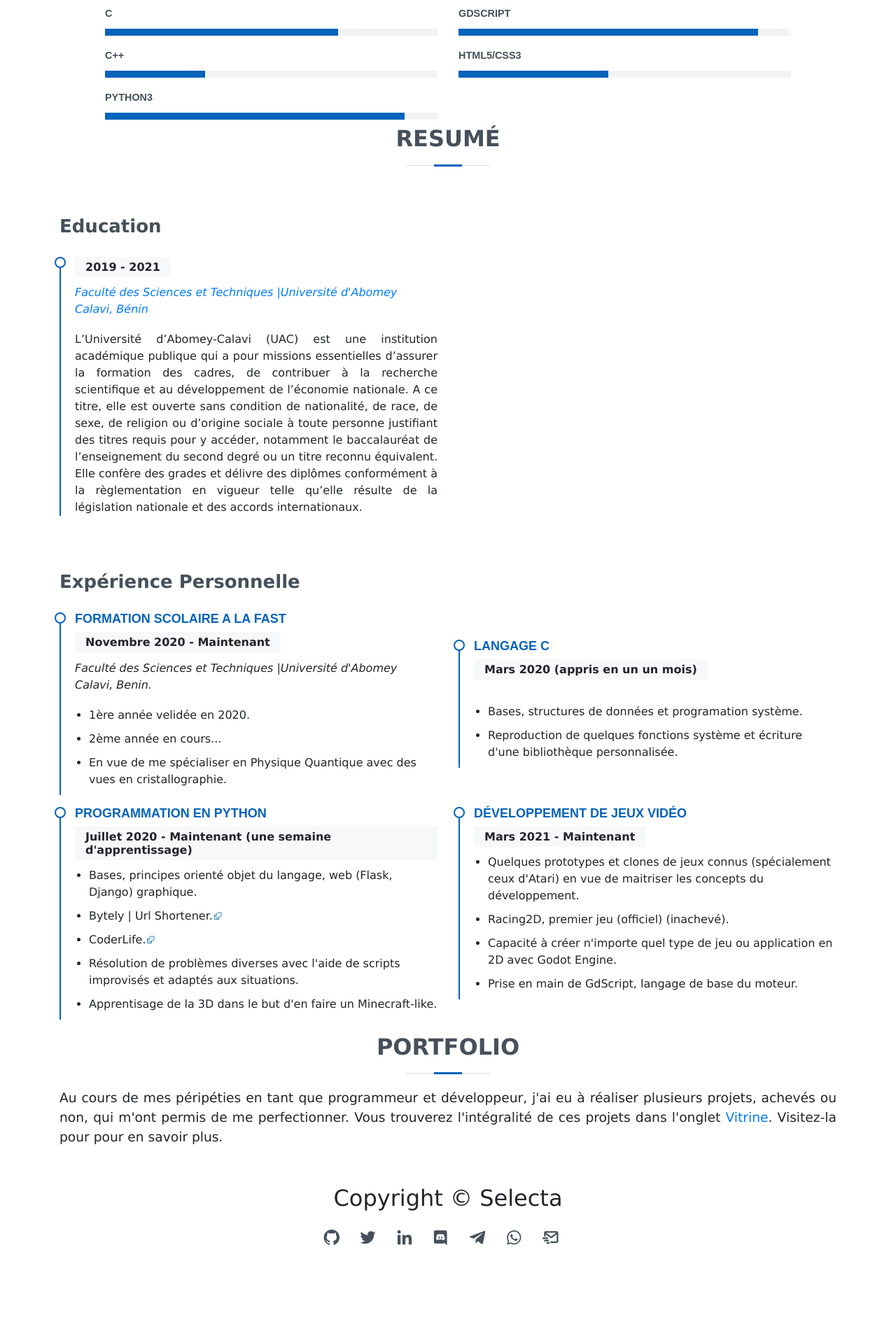
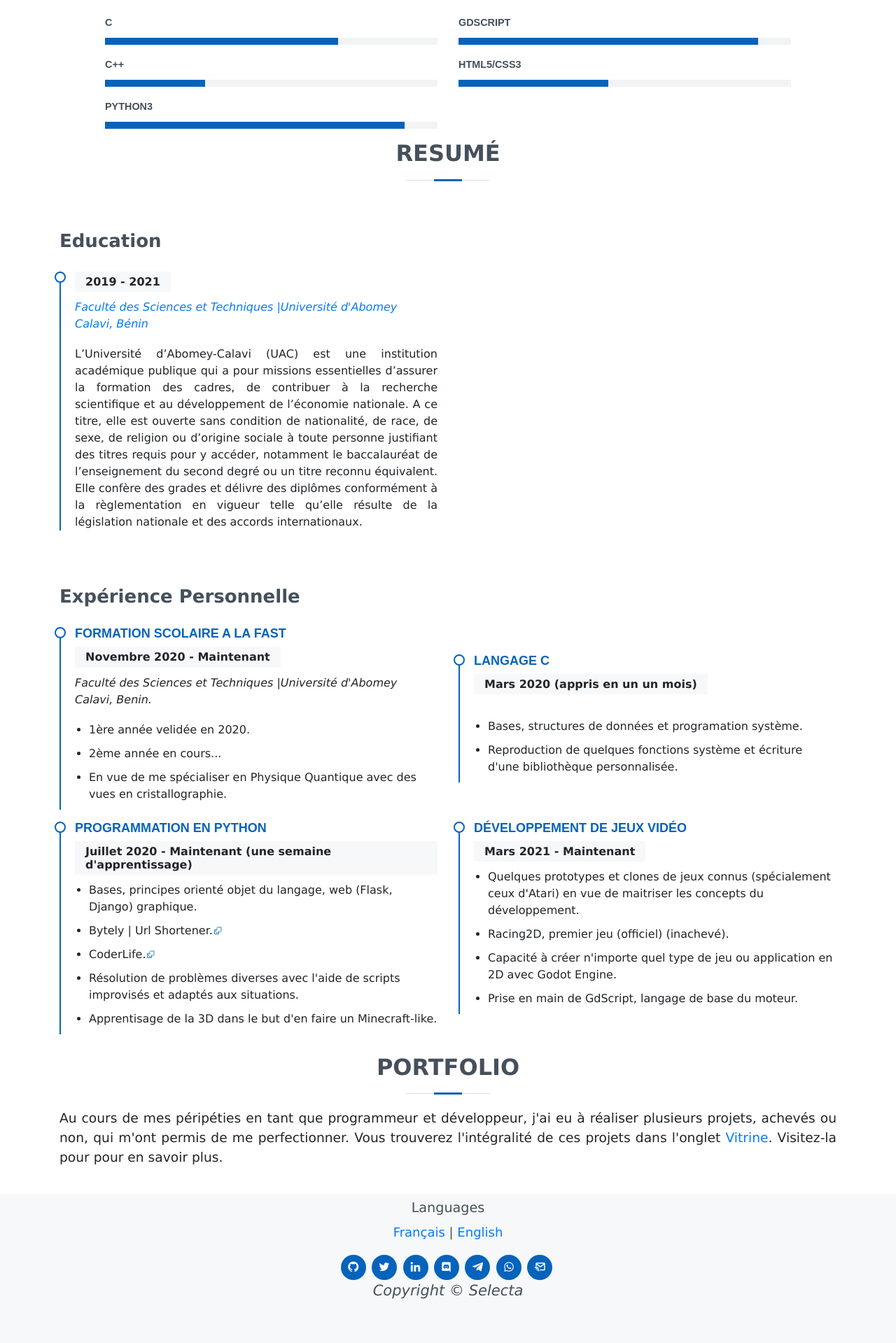
Before and after one commit to 6fried/CoderLife, a Django app: page /about/ in a window 1280 px wide. Shown: the part 1249-3168 px from the top of the page at 70% size. Before the commit the page ends 3029 px from the top, so only its background shows below. Run offline with Django 3.2, Linux system fonts and the light colour scheme; parts of the project's set-up code (start-up, migrations or seed data) failed here and were passed over; some libraries are stand-ins or nearby versions.

Commit message:
error 500 bug fixed

```diff
--- a/showcase/admin.py
+++ b/showcase/admin.py
@@ -1,11 +1,11 @@
 from django.contrib import admin
-from .models import Showcase
+from .models import Project
 
-class ShowcaseAdmin(admin.ModelAdmin):
+class ProjectAdmin(admin.ModelAdmin):
     list_display = ('name', 'slug', 'created_at')
     list_filter = ('created_at',)
     search_fields = ('name', 'content')
     prepopulated_fields = {'slug': ('name',)}
     ordering = ('created_at',)
 
-admin.site.register(Showcase, ShowcaseAdmin)
+admin.site.register(Project, ProjectAdmin)
--- a/showcase/models.py
+++ b/showcase/models.py
@@ -1,7 +1,7 @@
 from django.db import models
 from taggit.managers import TaggableManager
 
-class Showcase(models.Model):
+class Project(models.Model):
     name = models.CharField(max_length=80)
     slug = models.SlugField(max_length=100)
     description = models.TextField(blank=True)
--- a/static/css/style.css
+++ b/static/css/style.css
@@ -13,15 +13,25 @@ html{
     font-size:larger;
 }
 
+.padding{
+    padding: 8px 0px 8px 0px;
+}
+
 body {
     font-family: Verdana, Geneva, Tahoma, sans-serif !important;
     font-size:medium ;
+
 }
 
+.post{
+    text-align: justify;
+    text-justify: inter-word;
+}
 #self-introduction {
     /* color: aliceblue; */
     font-family: 'lcd';
-    font-size: 3em;
+    font-size: xx-large;
+    line-height: 1.75;
 }
 
 .card {
@@ -81,7 +91,7 @@ nav ul li{
 }
 
 nav a{
-    display: block;
+    display: inline-block;
     padding: 0 10px;
     /* color: #fff; */
     font-size: 1.05em;
@@ -576,15 +586,18 @@ article img{
     padding: 0
 }
 
-#footer {
+footer {
+    position: relative;
+    bottom: 0%;
+    width: 100%;
     background: #f7f8f9;
     color: #45505b;
     font-size: 14px;
     text-align: center;
-    padding: 30px 0
+    padding-top: 8px
 }
 
-#footer h3 {
+footer h3 {
     font-size: 36px;
     font-weight: 700;
     position: relative;
@@ -593,18 +606,18 @@ article img{
     margin: 0 0 15px 0
 }
 
-#footer p {
+footer p {
     font-size: 15;
     font-style: italic;
     padding: 0;
     margin: 0 0 40px 0
 }
 
-#footer .social-links {
+footer .social-links {
     margin: 0 0 40px 0
 }
 
-#footer .social-links a {
+footer .social-links a {
     font-size: 18px;
     display: inline-block;
     background: #0563bb;
@@ -619,49 +632,12 @@ article img{
     transition: .3s
 }
 
-#footer .social-links a:hover {
+footer .social-links a:hover {
     background: #0678e3;
     color: #fff;
     text-decoration: none
 }
 
-#footer .copyright {
-    margin: 0 0 5px 0
-}
-
-#footer .credits {
+footer .credits {
     font-size: 13px
 }
-
-#hero .social-links {
-    margin-top: 30px;
-    padding-top: 30px
-}
-
-#hero .social-links a {
-    font-size: 27px;
-    display: inline-block;
-    color: #45505b;
-    line-height: 1;
-    margin-right: 20px;
-    transition: .3s
-}
-
-#hero .social-links a:hover {
-    color: #0563bb
-}
-
-@media (max-width:992px) {
-    #hero {
-        text-align: center
-    }
-    #hero h1 {
-        font-size: 32px;
-        line-height: 36px
-    }
-    #hero p {
-        margin-top: 10px;
-        font-size: 20px;
-        line-height: 24px
-    }
-}
--- a/templates/about.html
+++ b/templates/about.html
@@ -2,7 +2,7 @@
 {% load i18n %}
 {% block content %}
 {% load static %}
-<section id="about" class="about">
+<section id="about" class="about padding">
     <div class="container">
         <div class="section-title">
             <h2> {% translate "Plus d'infos sur moi" %} </h2>
@@ -69,18 +69,17 @@
         </div>
 
     </div>
-</section>
 
     <!-- ======= Skills Section ======= -->
     <section id="skills" class="skills section-bg">
         <div class="container">
 
-            <div class="section-title">
+            <div class="section-title padding">
                 <h2> {% translate "Compétences" %} </h2>
             </div>
 
             <h3> {% translate "Outils et Frameworks" %}</h3>
-            <div class="container">
+            <div class="container padding">
                 <div class="row align-items-center">
                     <div class="box col col-md">
                         <div class="percent">
@@ -146,7 +145,7 @@
             </div>
             <br>
 
-            <div style="margin-top: 25px">
+            <div>
                 <h3> {% translate "Langages de Programation" %}</h3>
                 <div class="row skills-content">
                     <div class="col-lg-6">
@@ -196,7 +195,7 @@
     </section>
 
     <!-- End Skills Section -->
-    <section id="resume" class="resume">
+    <section id="resume" class="resume padding">
         <div class="container">
 
             <div class="section-title">
@@ -295,7 +294,7 @@
         <div class="container">
             <div class="section-title">
                 <h2>Portfolio</h2>
-                <p style="font-size: 14pt; text-align:justify">
+                <p style="font-size: 14pt; text-align:justify;">
                     {% blocktranslate trimmed %}
                         Au cours de mes péripéties en tant que programmeur et développeur,
                         j'ai eu à réaliser plusieurs projets, achevés ou non, qui m'ont
@@ -306,4 +305,5 @@
             </div>
         </div>
     </section>
+</section>
 {%endblock%}
--- a/templates/base.html
+++ b/templates/base.html
@@ -6,10 +6,29 @@
 		<title>CoderLife</title>
 		{% load static %}
 		{% load i18n %}
+		<link rel="android-icon" sizes="192x192" href="{% static 'img/favicons/android-icon-192x192.png' %}">
+		<link rel="apple-touch-icon" sizes="57x57" href="{% static 'img/favicons/apple-icon-57x57.png' %}">
+		<link rel="apple-touch-icon" sizes="60x60" href="{% static 'img/favicons/apple-icon-60x60.png' %}">
+		<link rel="apple-touch-icon" sizes="72x72" href="{% static 'img/favicons/apple-icon-72x72.png' %}">
+		<link rel="apple-touch-icon" sizes="76x76" href="{% static 'img/favicons/apple-icon-76x76.png' %}">
+		<link rel="apple-touch-icon" sizes="114x114" href="{% static 'img/favicons/apple-icon-114x114.png' %}">
+		<link rel="apple-touch-icon" sizes="120x120" href="{% static 'img/favicons/apple-icon-120x120.png' %}">
+		<link rel="apple-touch-icon" sizes="144x144" href="{% static 'img/favicons/apple-icon-144x144.png' %}">
+		<link rel="apple-touch-icon" sizes="152x152" href="{% static 'img/favicons/apple-icon-152x152.png' %}">
+		<link rel="apple-touch-icon" sizes="180x180" href="{% static 'img/favicons/apple-icon-180x180.png' %}">
+		<link rel="icon" type="image/png" sizes="192x192"  href="{% static 'img/favicons/android-icon-192x192.png' %}">
+		<link rel="icon" type="image/png" sizes="32x32" href="{% static 'img/favicons/favicon-32x32.png' %}">
+		<link rel="icon" type="image/png" sizes="96x96" href="{% static 'img/favicons/favicon-96x96.png' %}">
+		<link rel="icon" type="image/png" sizes="16x16" href="{% static 'img/favicons/favicon-16x16.png' %}">
+		<link rel="manifest" href="{% static 'img/favicons/manifest.json' %}">
+		<meta name="msapplication-TileColor" content="#ffffff">
+		<meta name="msapplication-TileImage" content="{% static 'img/favicons/ms-icon-144x144.png' %}">
+		<meta name="theme-color" content="#ffffff">
 		<link rel="stylesheet" type="text/css" href="{% static 'css/animate.css' %}">
 		<link rel="stylesheet" type="text/css" href="{% static 'css/boot.css' %}">
 		<link rel="stylesheet" type="text/css" href="{% static 'css/fonts.css' %}">
 		<link rel="stylesheet" type="text/css" href="{% static 'css/media-query.css' %}">
+		<link rel="stylesheet" type="text/css" href="{% static 'css/boxicons/css/boxicons.css' %}">
 		<link rel="stylesheet" type="text/css" href="https://unpkg.com/boxicons@2.0.7/css/boxicons.min.css">
 		<link rel="stylesheet" type="text/css" href="{% static 'css/style.css' %}">
 		<link rel="stylesheet" href="{% static 'css/highlight.css' %}">
@@ -24,7 +43,7 @@
 			<div class="row align-items-center"  style="margin-right: 16px;">
 				<div class="animate__animated animate__bounceIn"  id="title"><a href="{% url 'index' %}"><h1>CoderLife</h1></a></div>
 				<div class="row arrow search-form align-items-center">
-					<form class="d-flex" action="{% if request.path == '/showcases/' %}  {% url 'showcase:index' %} {% else %} {% url 'blog:index' %} {% endif %} ">
+					<form class="d-flex" action="{% url 'search:index' %} ">
 						<input id="s-field" class=" form-control-sm" type="search" value="{{request.GET.q}}" name="q" placeholder="Search" aria-label="Search" style='display: none;'>
 					</form>
 					<button class="btn btn-outline-primary" onclick="searchBarShow()"><img src="{% static 'img/icon_search.svg' %}" alt="search"></button>
@@ -33,19 +52,6 @@
 		</header>
 
 		<nav class="navbar navbar-expand-lg navbar-light bg-light shadow" id="mainNav">
-			<form class="d-flex " action="{% url 'set_language' %}" method="post">
-				{% csrf_token %}
-				<input name="next" type="hidden" value="{% if request.get_full_path|slice:':3' == '/en'%}{{request.get_full_path|slice:'3:'}}{% else %}{{request.get_full_path}}{% endif %}"/>
-				{% if request.get_full_path|slice:':3' == '/en'%}
-					<input name="language" type="hidden" value="fr" />
-					<input type="submit" value="FR" />
-				{% else %}
-					<input name="language" type="hidden" value="en" />
-					<input type="submit" value="EN" />
-				{% endif %}
-			</form>
-
-
 			<button class="btn nav-btn btn-outline-primary" onclick="showMenu(this)">
 				<div class="bar1"></div>
 				<div class="bar2"></div>
@@ -77,14 +83,20 @@
 
 			</ul>
         </nav>
+
 		<article>
 			{% block content %}
 			<!-- Content Goes here -->
 			{% endblock content %}
 		</article>
 
-		<footer id="hero" class="py-3 bg-grey d-flex flex-column text-center">
-			<p class="text-center" style="font-size: 2em;">Copyright &copy; Selecta</p>
+		<footer>
+			<div style="font-size: large;">
+				<h6>Languages</h6>
+				<a href="{{request.get_full_path|slice:'3:'}}">Français</a> |
+				<a href="/en{{request.get_full_path}}">English</a>
+			</div>
+			<div class="py-3 bg-grey d-flex flex-column text-center">
 				<span class="container">
 					<span class="social-links">
 						<a href="https://github.com/6fried" target="_blank" class="github"><em class="bx bxl-github" title=" {% translate "Me suivre sur" %} Github"></em></a>
@@ -97,7 +109,8 @@
 						<a href="mailto:kellyhantan@gmail.com" class="mail" title="{% translate "Envoyer un mail" %}"><em class="bx bx-mail-send"></em></a>
 					</span>
 				</span>
+				<p class="text-center copyright" style="font-size: 1.5em;">Copyright &copy; Selecta</p>
+			</div>
 		</footer>
-
 	</body>
 </html>
```
Also changed, not shown: showcase/views.py (+4 -11 lines), templates/index.html (+6 -4 lines). Lines whose indentation alone changed are shown as unchanged.
